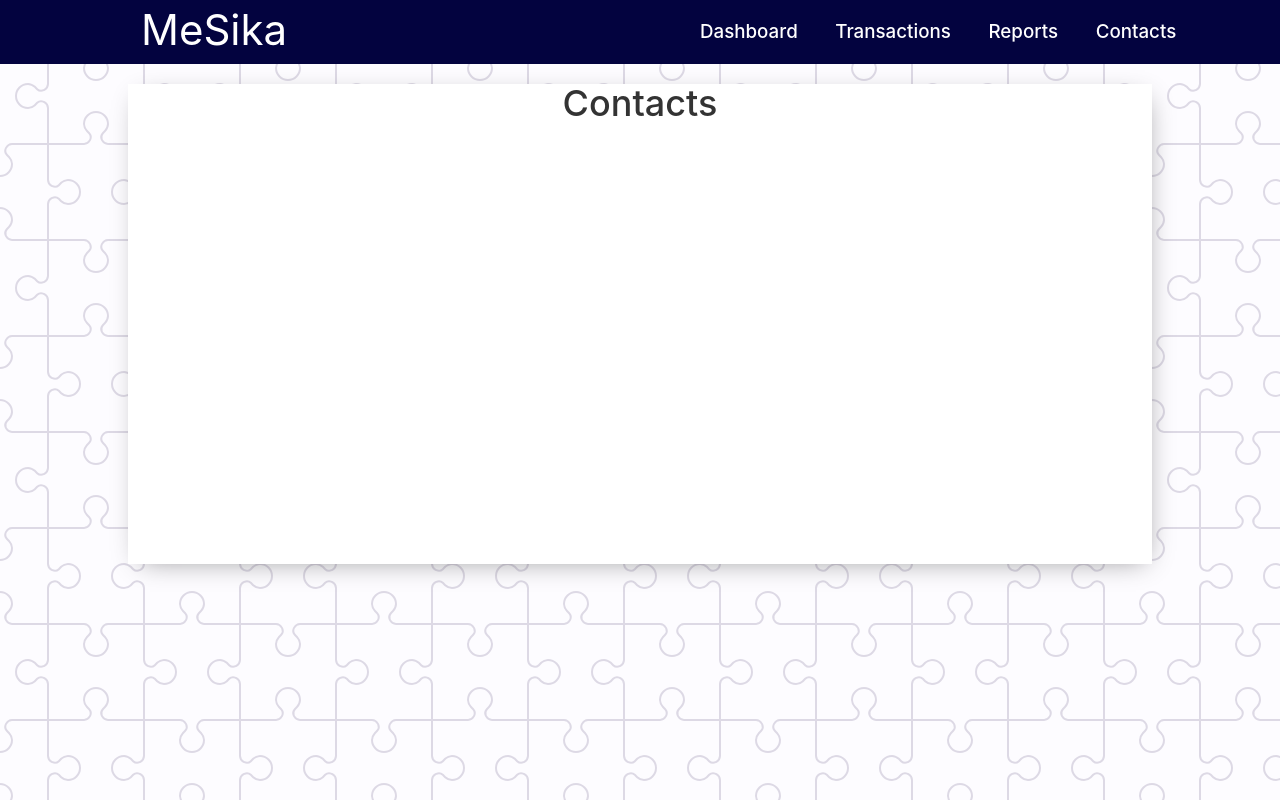
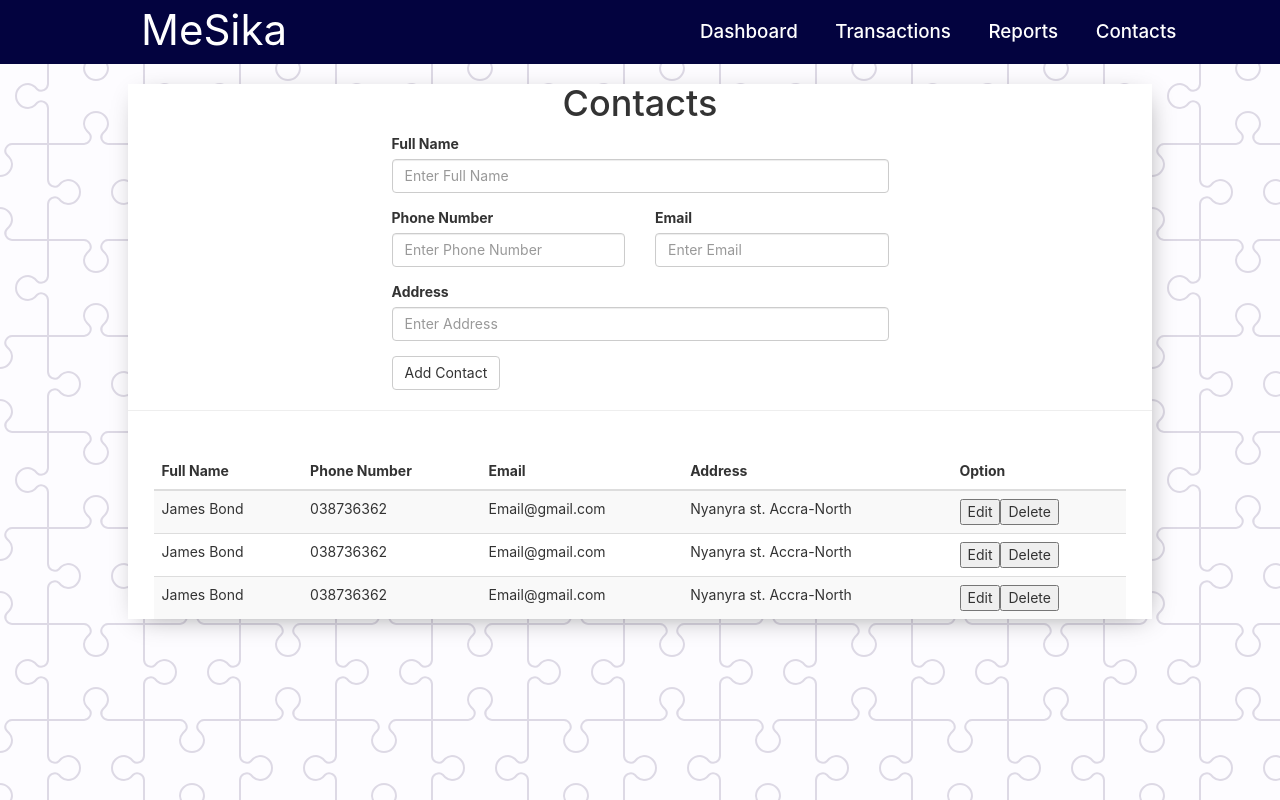
Before and after one commit to ofoe-fiergbor/mesika-app, a React (Create React App) app: page /contacts in a window 1280 px wide. Built offline with nearby package versions, Linux system fonts and the light colour scheme.

Commit message:
contact page

```diff
--- a/src/Pages/Contacts.jsx
+++ b/src/Pages/Contacts.jsx
@@ -5,6 +5,73 @@ export class Contacts extends Component {
         return (
             <div className='contacts'>
                 <center><h1>Contacts</h1></center>
+                <div className="row">
+                    <div className="col-md-3"></div>
+                    <div className="col-md-6">
+                        <div>
+                            <form>
+                                <div className="form-group">
+                                    <label>Full Name</label>
+                                    <input type="text" className="form-control" placeholder="Enter Full Name" required />
+                                </div>
+                                <div className="row">
+                                    <div className="col-md-6">
+                                        <div className="form-group">
+                                            <label>Phone Number</label>
+                                            <input type="phone" className="form-control" placeholder="Enter Phone Number" required />
+                                        </div>
+                                    </div>
+                                    <div className="col-md-6">
+                                        <div className="form-group">
+                                            <label>Email</label>
+                                            <input type="emal" className="form-control" placeholder="Enter Email" />
+                                        </div>
+                                    </div>
+                                </div>
+                                <div className="form-group">
+                                    <label>Address</label>
+                                    <input type="text" className="form-control" placeholder="Enter Address" />
+                                </div>
+                                <button type="submit" className="btn btn-default">Add Contact</button>
+                            </form>
+                        </div>
+                    </div>
+                    <div className="col-md-3"></div>
+                </div>
+                <hr />
+                <table className='table table-striped reportTable'>
+                    <thead>
+                        <tr>
+                            <th>Full Name</th>
+                            <th>Phone Number</th>
+                            <th>Email</th>
+                            <th>Address</th>
+                            <th>Option</th>
+                        </tr>
+                    </thead>
+                    <tbody>
+                        <tr>
+                            <td>James Bond</td>
+                            <td>038736362</td>
+                            <td>Email@gmail.com</td>
+                            <td>Nyanyra st. Accra-North</td>
+                            <td><button>Edit</button><button>Delete</button></td>
+                        </tr>
+                        <tr>
+                            <td>James Bond</td>
+                            <td>038736362</td>
+                            <td>Email@gmail.com</td>
+                            <td>Nyanyra st. Accra-North</td>
+                            <td><button>Edit</button><button>Delete</button></td>
+                        </tr><tr>
+                            <td>James Bond</td>
+                            <td>038736362</td>
+                            <td>Email@gmail.com</td>
+                            <td>Nyanyra st. Accra-North</td>
+                            <td><button>Edit</button><button>Delete</button></td>
+                        </tr>
+                    </tbody>
+                </table>
             </div>
         )
     }
--- a/src/Redux/Reducers/ContactReducer.js
+++ b/src/Redux/Reducers/ContactReducer.js
@@ -1,6 +1,11 @@
 import { ADD_CONTACT, EDIT_CONTACT, REMOVE_CONTACT } from "../Actions/ContactActions";
 
-const ContactReducer = (state=20, action)=>{
+
+let initialState = [
+    {name:'James Black', phoneNumber: '0867546789', email:'ofoefierbor16@gmail.com', id:'XHGT'}
+]
+
+const ContactReducer = (state=initialState, action)=>{
     switch(action.type){
         case ADD_CONTACT:
             return [...state, action.payload]
```
